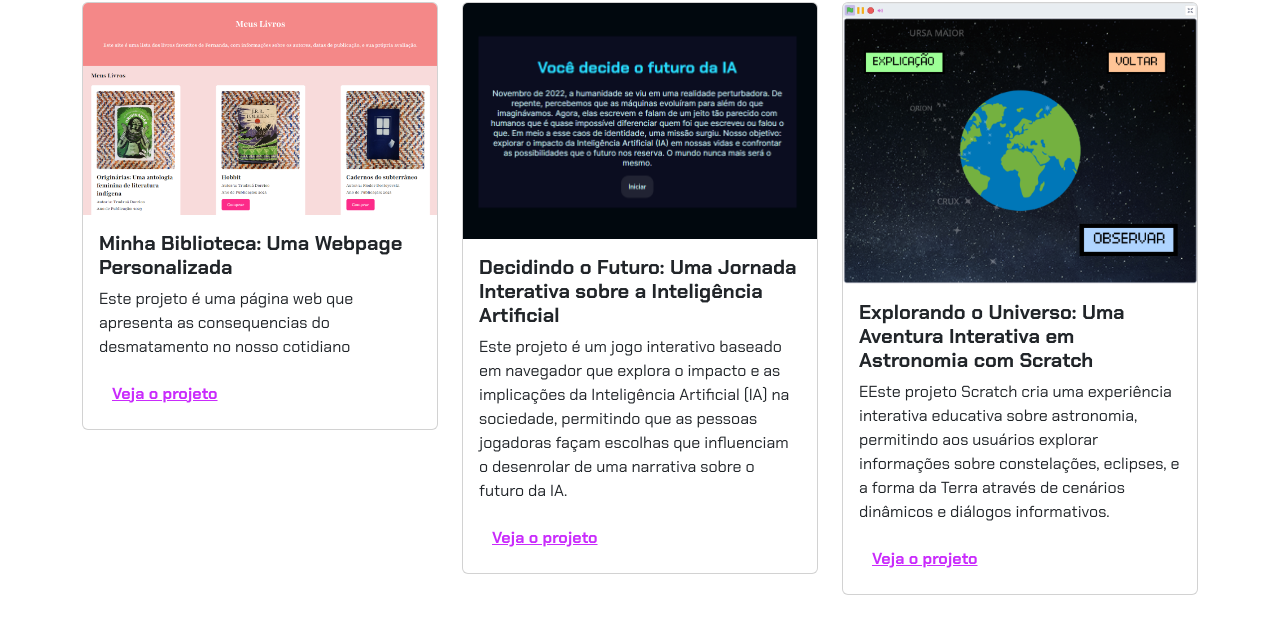
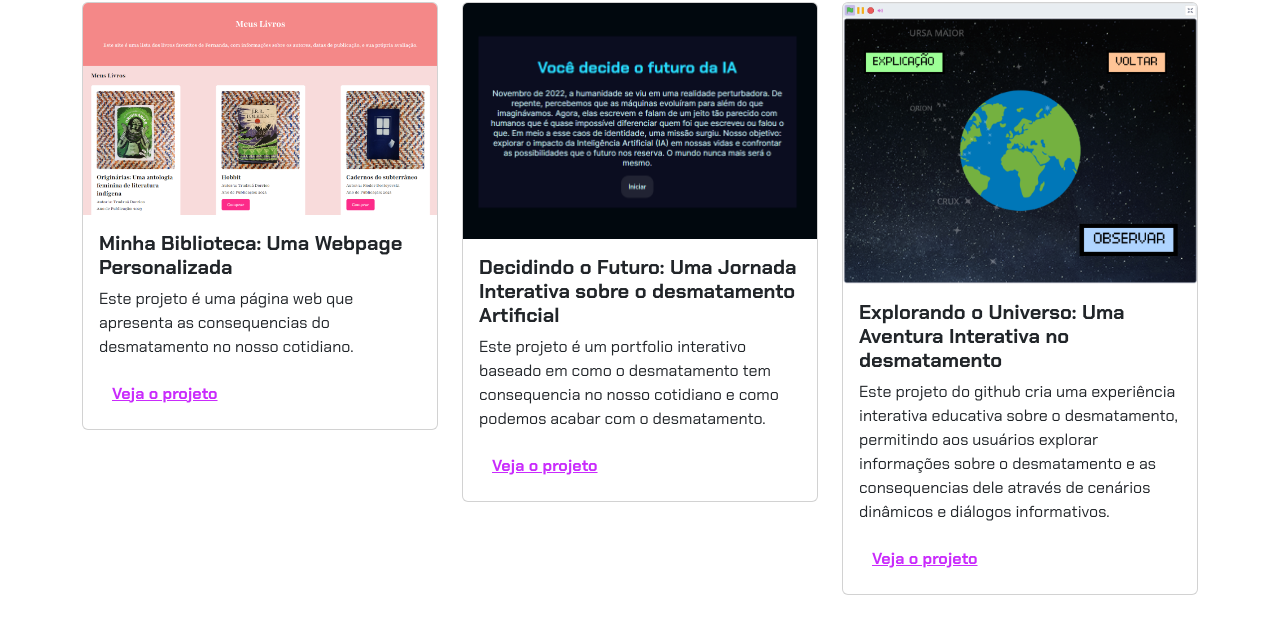
Before and after one commit to oliveirasa15/agrinho-2025, a plain HTML site: page index.html in a window 1280 px wide. Shown: the part 464-1104 px from the top of the page. Drawn offline with nearby package versions, Linux system fonts and the light colour scheme.

Commit message:
Update index.html

```diff
--- a/index.html
+++ b/index.html
@@ -35,7 +35,7 @@
                     <img src="img/projeto-1.png" class="card-img-top" alt="Imagem do projeto de biblioteca virtual">
                     <div class="card-body">
                         <h5 class="card-title">Minha Biblioteca: Uma Webpage Personalizada</h5>
-                        <p class="card-text">Este projeto é uma página web que apresenta as consequencias do desmatamento no nosso cotidiano
+                        <p class="card-text">Este projeto é uma página web que apresenta as consequencias do desmatamento no nosso cotidiano.
                         </p>
                         <button type="button" class="btn btn-link" data-bs-toggle="modal" data-bs-target="#modal1">Veja
                             o projeto</button>
@@ -47,12 +47,9 @@
                 <div class="card">
                     <img src="img/projeto-2.png" class="card-img-top" alt="Imagem do projeto de biblioteca virtual">
                     <div class="card-body">
-                        <h5 class="card-title">Decidindo o Futuro: Uma Jornada Interativa sobre a Inteligência
+                        <h5 class="card-title">Decidindo o Futuro: Uma Jornada Interativa sobre o desmatamento
                             Artificial</h5>
-                        <p class="card-text">Este projeto é um jogo interativo baseado em navegador que explora o
-                            impacto e as implicações da Inteligência Artificial (IA) na sociedade, permitindo que as
-                            pessoas jogadoras façam escolhas que influenciam o desenrolar de uma narrativa sobre o
-                            futuro da IA.</p>
+                        <p class="card-text">Este projeto é um portfolio interativo baseado em como o desmatamento tem consequencia no nosso cotidiano e como podemos acabar com o desmatamento.</p>
                         <button type="button" class="btn btn-link" data-bs-toggle="modal" data-bs-target="#modal2">Veja
                             o projeto</button>
                     </div>
@@ -64,11 +61,11 @@
                 <div class="card">
                     <img src="img/projeto-3.png" class="card-img-top" alt="Imagem do projeto de biblioteca virtual">
                     <div class="card-body">
-                        <h5 class="card-title">Explorando o Universo: Uma Aventura Interativa em Astronomia com Scratch
+                        <h5 class="card-title">Explorando o Universo: Uma Aventura Interativa no desmatamento
                         </h5>
-                        <p class="card-text">EEste projeto Scratch cria uma experiência interativa educativa sobre
-                            astronomia, permitindo aos usuários explorar informações sobre constelações, eclipses, e a
-                            forma da Terra através de cenários dinâmicos e diálogos informativos.
+                        <p class="card-text">Este projeto do github cria uma experiência interativa educativa sobre
+                            o desmatamento, permitindo aos usuários explorar informações sobre o desmatamento e as
+                            consequencias dele através de cenários dinâmicos e diálogos informativos.
                         </p>
                         <button type="button" class="btn btn-link" data-bs-toggle="modal" data-bs-target="#modal3">Veja
                             o projeto</button>
```
